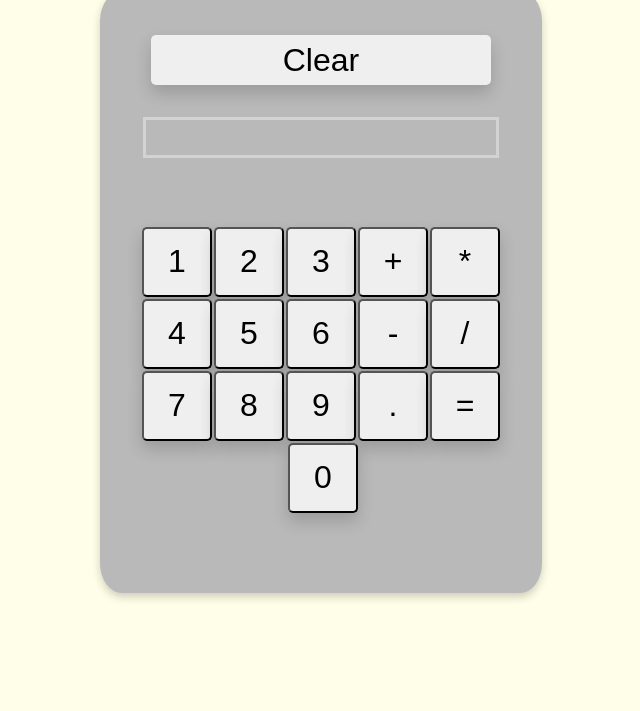
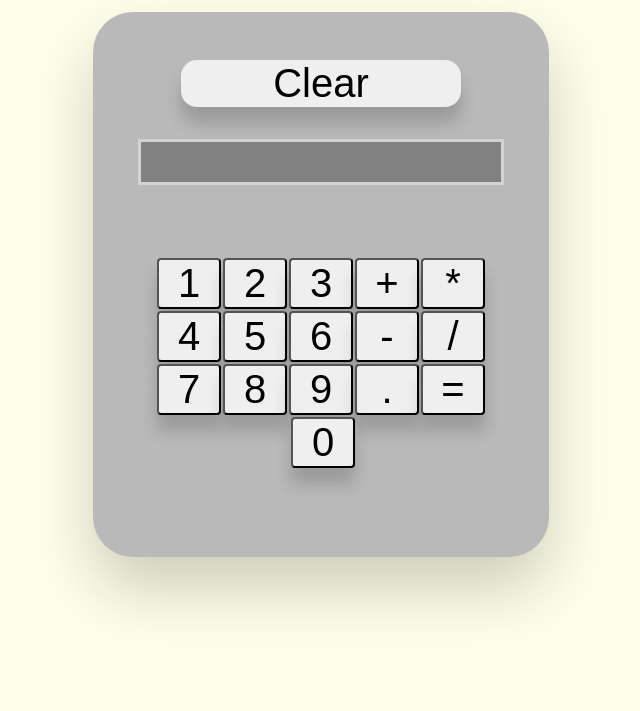
Before and after one commit to Codeglizzy/OOP-JavaScript-Calculator, a plain HTML site: page index.html in a window 1280 px wide. Shown: the part 89-800 px from the top of the page, without its empty margins (319-959 px from the left). Drawn offline with Linux system fonts and the light colour scheme.

Commit message:
Added Viewport based typography to CSS

```diff
--- a/index.html
+++ b/index.html
@@ -17,7 +17,7 @@
     <div class="card">
         <div class="container">
       <div class="center-button">
-        <button class='btn btnStyle2 ' id="clear">
+        <button class='fontStyle btn btnStyle2 ' id="clear">
           Clear
         </button>
         </div>
@@ -27,60 +27,60 @@
     <table class="container">
         <tr class="center-button">
           <td>
-          <button class="numberStyle btn btnStyle1" >1</button>
+          <button class="fontStyle btn btnStyle1" >1</button>
           </td>
           <td>
-          <button class="numberStyle btn btnStyle1" >2</button>
+          <button class="fontStyle btn btnStyle1" >2</button>
           </td>
           <td>
-          <button class="numberStyle btn btnStyle1" >3</button>
+          <button class="fontStyle btn btnStyle1" >3</button>
           </td>
           <td>
-          <button class="specialStyle btn btnStyle1" >+</button>
+          <button class="fontStyle btn btnStyle1" >+</button>
           </td>
           <td>
-          <button class="specialStyle btn btnStyle1" >*</button>
+          <button class="fontStyle btn btnStyle1" >*</button>
           </td>
         </tr>
         <tr class="center-button">
             <td>
-            <button class="numberStyle btn btnStyle1" >4</button>
+            <button class="fontStyle btn btnStyle1" >4</button>
             </td>
             <td>
-            <button class="numberStyle btn btnStyle1" >5</button>
+            <button class="fontStyle btn btnStyle1" >5</button>
             </td>
             <td>
-            <button class="numberStyle btn btnStyle1" >6</button>
+            <button class="fontStyle btn btnStyle1" >6</button>
             </td>
             <td>
-            <button class="specialStyle btn btnStyle1" >-</button>
+            <button class="fontStyle btn btnStyle1" >-</button>
             </td>
             <td>
-            <button class="specialStyle btn btnStyle1" >/</button>
+            <button class="fontStyle btn btnStyle1" >/</button>
             </td>
           </tr>
           <tr class="center-button">
             <td>
-            <button class="numberStyle btn btnStyle1" >7</button>
+            <button class="fontStyle btn btnStyle1" >7</button>
             </td>
             <td>
-            <button class="numberStyle btn btnStyle1" >8</button>
+            <button class="fontStyle btn btnStyle1" >8</button>
             </td>
             <td>
-            <button class="numberStyle btn btnStyle1" >9</button>
+            <button class="fontStyle btn btnStyle1" >9</button>
             </td>
             <td>
-            <button class="specialStyle btn btnStyle1" >.</button>
+            <button class="fontStyle btn btnStyle1" >.</button>
             </td>
             <td>
-            <button class="specialStyle btn btnStyle1" >=</button>
+            <button class="fontStyle btn btnStyle1" >=</button>
             </td>
           </tr>
           <tr class="center-button">
             <td></td>
             <td></td>
             <td>
-              <button class="numberStyle btn btnStyle1" >0</button>
+              <button class="fontStyle btn btnStyle1" >0</button>
             </td>
           </tr>
         </table>
--- a/style.css
+++ b/style.css
@@ -7,7 +7,7 @@ body {
   }
 
   .headerText {
-    font-size: xx-large;
+    font-size: 5vmin;
     display: flex;
     justify-content: center;
     align-items: center;
@@ -21,28 +21,20 @@ body {
     justify-content: center;
     align-items: center;
     flex-direction: column;
-    padding: 10%;
+    padding: 5vmin;
   }
 
   .grayTextBorder {
-    background-color: rgb(185, 185, 185);
+    background-color: rgb(129, 129, 129);
     color: black;
     border-color: lightgray;
     border-style: solid;
-    font-size: xx-large;
-    height: 35px;
-    width: 350px;
+    font-size: 4vmin;
+    height: 5vmin;
+    width: 45vmin;
   }
-  .numberStyle {
-    width: 35px;
-    height: 20px;
-    font-size: xx-large;
-  }
-
-  .specialStyle {
-    width: 35px;
-    height: 20px;
-    font-size: xx-large;
+  .fontStyle {
+    font-size: 5vmin;
   }
 
 
@@ -50,103 +42,46 @@ body {
     display: flex;
     justify-content: center;
     align-items: center;
-    height: 100%;
   }
 
   .center-button {
     display: flex;
     justify-content: center;
     align-items: center;
-    flex: 1 1 25%;
   }
   .center-text {
     display: flex;
     justify-content: center;
     align-items: center;
-    text-align: center;
-    flex-wrap: wrap;
+    text-align: middle;
   }
 
   .card {
     background-color: rgb(185, 185, 185);
-    padding: none;
-    width: 35%;
-    height: 100%;
-    box-shadow: 0 4px 8px 0 rgba(0,0,0,0.2);
+    padding: 1vmin;
+    width: 55vmin;
+    box-shadow: 0 4vmin 8vmin 0 rgba(0,0,0,0.2);
     transition: 0.3s;
     border-style: thin;
-    border-radius: 5%;
+    border-radius: 5vmin;
 
   }
 
 
-  @media (max-width: 600px) {
-    .btnStyle1 {
-      width: 5px;
-      height: 5px;
-    }
-  }
-
-  @media (min-width: 601px) and (max-width: 1000px) {
-    .btnStyle1 {
-      width: 45px;
-      height: 45px;
-    }
-  }
-
-
-  @media (min-width: 1001px) {
-    .btnStyle1 {
-      width: 70px;
-      height: 70px;
-    }
-  }
-
-  @media (max-width: 600px) {
-    .btnStyle2 {
-      width: 5px;
-      height: 5px;
-    }
-  }
-
-  @media (min-width: 601px) and (max-width: 1000px) {
-    .btnStyle2 {
-      width: 45px;
-      height: 45px;
-    }
-  }
-
-
-  @media (min-width: 1001px) {
-    .btnStyle2 {
-      width: 70px;
-      height: 70px;
-    }
-  }
 
 .btnStyle1{
-  border-radius: 5px;
-  box-shadow: 0 8px 16px 0 rgba(34, 34, 34, 0.2);
-  min-height: 40px;
-  min-width: 40px;
-  max-height: 70px;
-  max-width: 70px;
+  border-radius: .5vmin;
+  box-shadow: 0 2vmin 2vmin 0 rgba(34, 34, 34, 0.2);
+  transition: .3s;
+  width: 8vmin;
 
-  font-size: xx-large;
 
 }
 
 .btnStyle2{
-  border:none;
-  box-shadow: 0 8px 16px 0 rgba(34, 34, 34, 0.2);
-  border-radius: 5px;
-  height: 50px;
-  width: 340px;
-  font-size: xx-large;
+  border: thin;
+  box-shadow: 0 2vmin 2vmin 0 rgba(34, 34, 34, 0.2);
+  border-radius: 2vmin;
+  width: 35vmin;
+  transition: .3s;
 }
-
-  .btn:hover {
-      box-shadow: 0 12px 20px 0 rgba(0,0,0,0.2);
-      border: solid;
-      font-size: x-large;
-  }
```
